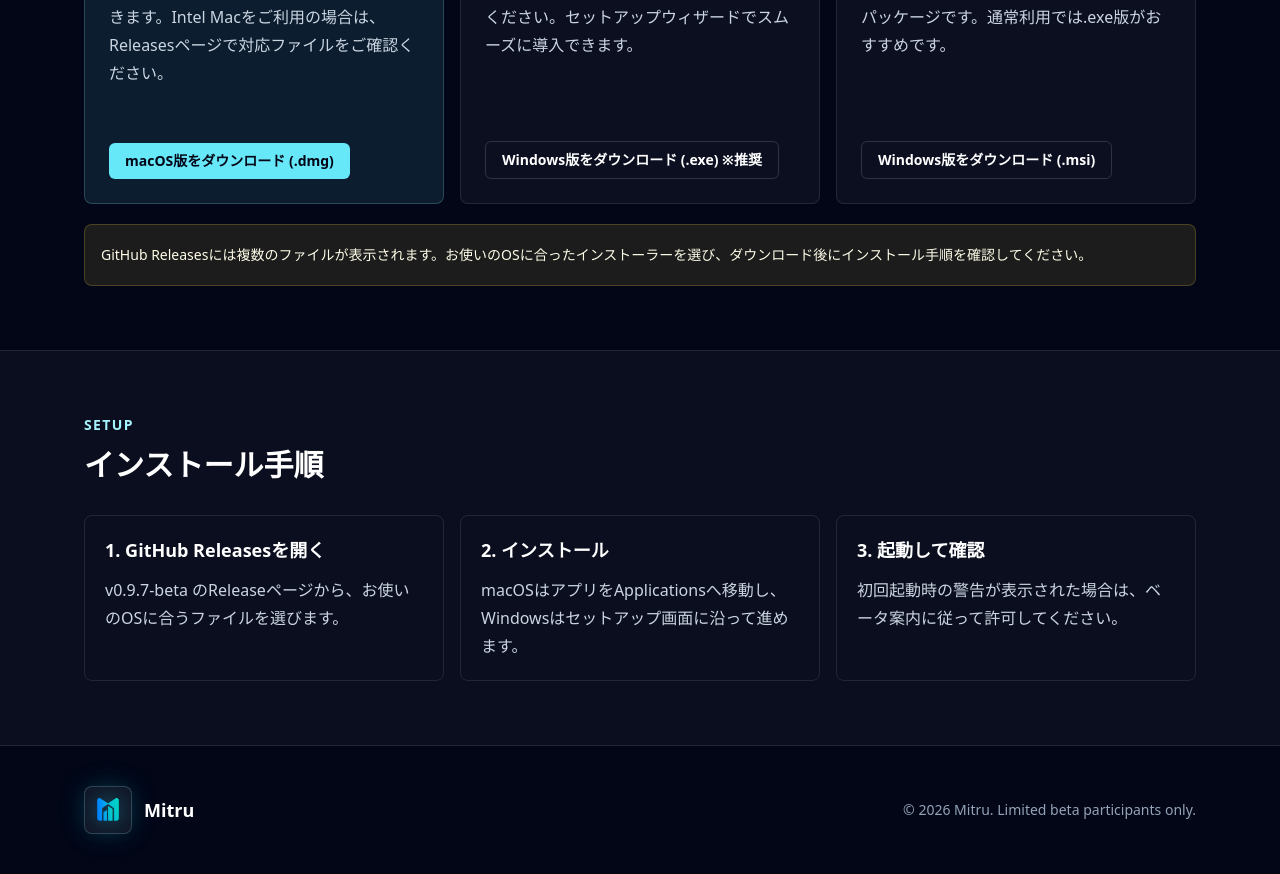
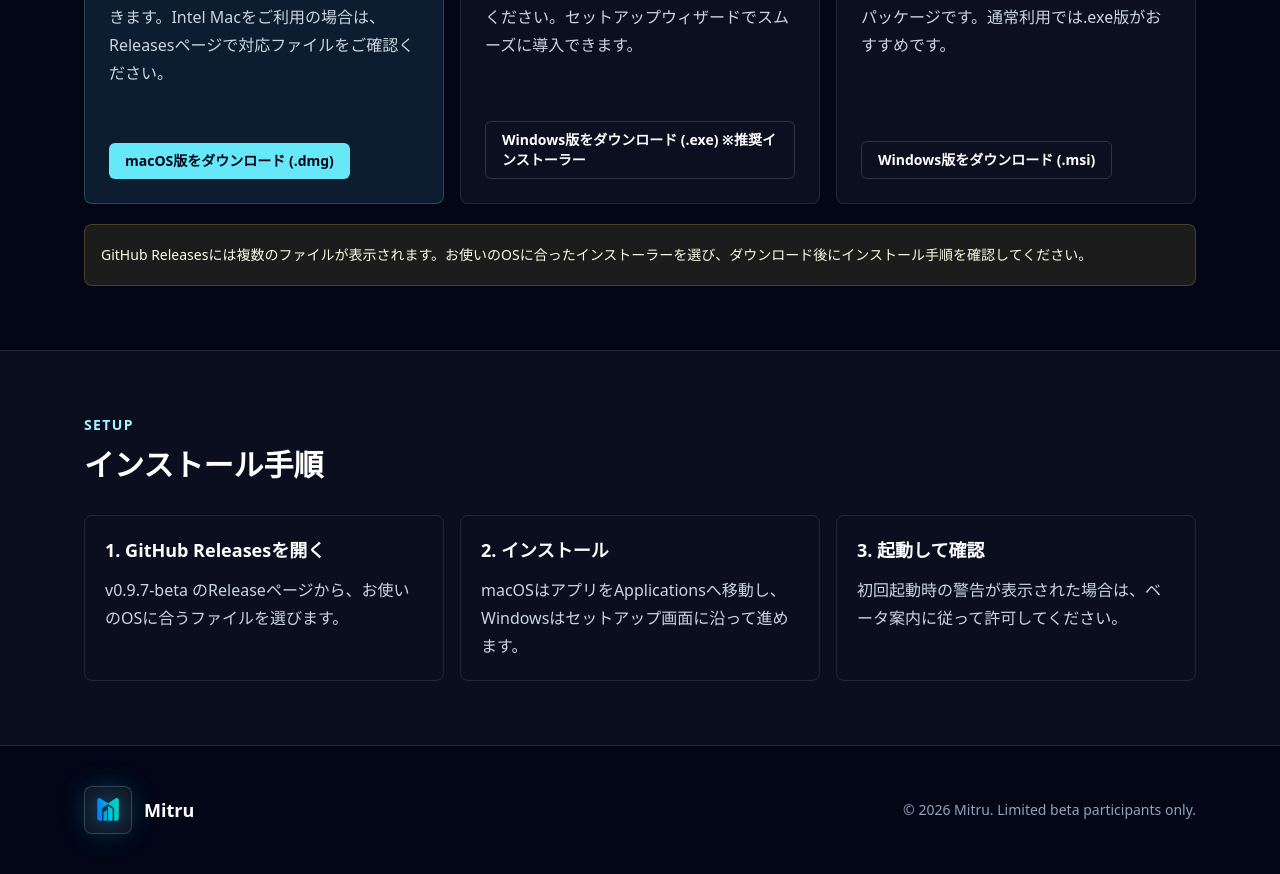
Before and after one commit to soundslikeriki/mitru-landing, a Next.js app: page / in a window 1280 px wide. Shown: the part 3920-4794 px from the top of the page. Built offline with nearby package versions, Linux system fonts and the light colour scheme; no server answers.

Commit message:
feat: add Windows .msi download button and fix download links

```diff
--- a/app/page.tsx
+++ b/app/page.tsx
@@ -333,7 +333,6 @@ export default function Home() {
         <div className="mt-8 grid items-stretch gap-4 md:grid-cols-3">
           <a
             href={macDownloadUrl}
-            target="_blank"
             rel="noreferrer"
             className="flex h-full min-h-[340px] flex-col rounded-lg border border-cyan-200/20 bg-cyan-300/10 p-6 transition hover:border-cyan-200/45 hover:bg-cyan-300/15"
           >
@@ -358,7 +357,6 @@ export default function Home() {
 
           <a
             href={windowsExeDownloadUrl}
-            target="_blank"
             rel="noreferrer"
             className="flex h-full min-h-[340px] flex-col rounded-lg border border-white/10 bg-white/[0.04] p-6 transition hover:border-cyan-200/30 hover:bg-white/[0.07]"
           >
@@ -377,13 +375,12 @@ export default function Home() {
               Windows 10 / 11で通常はこちらを選んでください。セットアップウィザードでスムーズに導入できます。
             </span>
             <span className="mt-6 inline-flex w-fit rounded-md border border-white/15 px-4 py-2 text-sm font-semibold text-white">
-              Windows版をダウンロード (.exe) ※推奨
+              Windows版をダウンロード (.exe) ※推奨インストーラー
             </span>
           </a>
 
           <a
             href={windowsMsiDownloadUrl}
-            target="_blank"
             rel="noreferrer"
             className="flex h-full min-h-[340px] flex-col rounded-lg border border-white/10 bg-white/[0.04] p-6 transition hover:border-cyan-200/30 hover:bg-white/[0.07]"
           >
```
